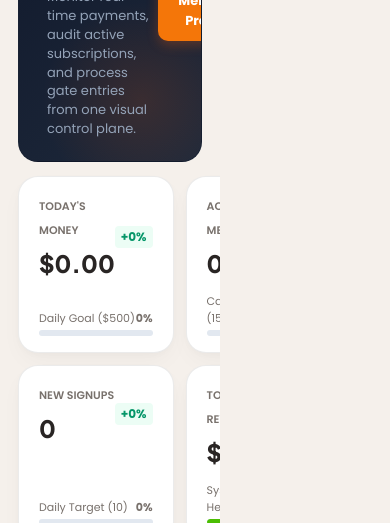
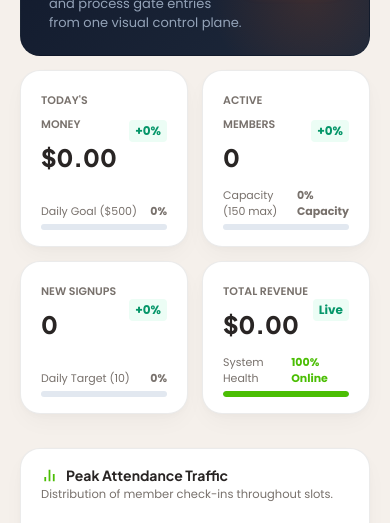
Before and after one commit to Brotheryuth/Gym-Management-System-frontend, a React (Vite) app: page / in a window 390 px wide. Both pictures are taken after a click on the button "Bypass Admin". Shown: the part 321-844 px from the top of the page. Built offline with nearby package versions, Linux system fonts and the light colour scheme; no server answers.

Commit message:
fix: responsiveness conflict

```diff
--- a/src/App.css
+++ b/src/App.css
@@ -1751,17 +1751,41 @@ body .app-shell .main-layout .dashboard-header button.logout-btn:not(:disabled):
 @media (max-width: 1200px) {
   .purity-grid-4 {
     grid-template-columns: repeat(2, 1fr) !important;
-    gap: 12px !important;
+    gap: 14px !important;
   }
 
   .purity-grid-2-3 {
-    grid-template-columns: 1fr 1fr !important;
-    gap: 14px !important;
+    grid-template-columns: 1fr !important;
+    gap: 16px !important;
   }
 
   .purity-grid-3-2 {
     grid-template-columns: 1fr !important;
-    gap: 14px !important;
+    gap: 16px !important;
+  }
+}
+
+@media (max-width: 1024px) {
+  .app-shell {
+    grid-template-columns: 1fr !important;
+    width: 100% !important;
+  }
+
+  .main-layout {
+    width: 100% !important;
+    max-width: 100% !important;
+    box-sizing: border-box !important;
+  }
+
+  .dashboard-overview-container {
+    width: 100% !important;
+    max-width: 100% !important;
+    box-sizing: border-box !important;
+    padding: 16px 20px !important;
+  }
+
+  .purity-grid-4 {
+    grid-template-columns: repeat(2, 1fr) !important;
   }
 }
 
--- a/src/components/features/DashboardOverview.jsx
+++ b/src/components/features/DashboardOverview.jsx
@@ -130,7 +130,7 @@ export default function DashboardOverview({
       />
 
       {/* Graphical Breakdown Row */}
-      <div className="purity-grid-2-3" style={{ gridTemplateColumns: '1.15fr 1fr 1fr', gap: '20px', alignItems: 'stretch' }}>
+      <div className="purity-grid-2-3" style={{ gap: '20px', alignItems: 'stretch' }}>
         {/* Column 1: Peak Attendance Traffic */}
         <PeakTraffic
           slots={slots}
@@ -167,7 +167,7 @@ export default function DashboardOverview({
       </div>
 
       {/* Simplified Live Operations feed & quick actions (Below the fold) */}
-      <div className="purity-grid-3-2" style={{ gridTemplateColumns: '1.15fr 2fr', gap: '20px', alignItems: 'start', marginTop: '4px' }}>
+      <div className="purity-grid-3-2" style={{ gap: '20px', alignItems: 'start', marginTop: '4px' }}>
         <LiveCheckoutStream
           recentPaidTransactions={recentPaidTransactions}
           getMemberName={getMemberName}
```
